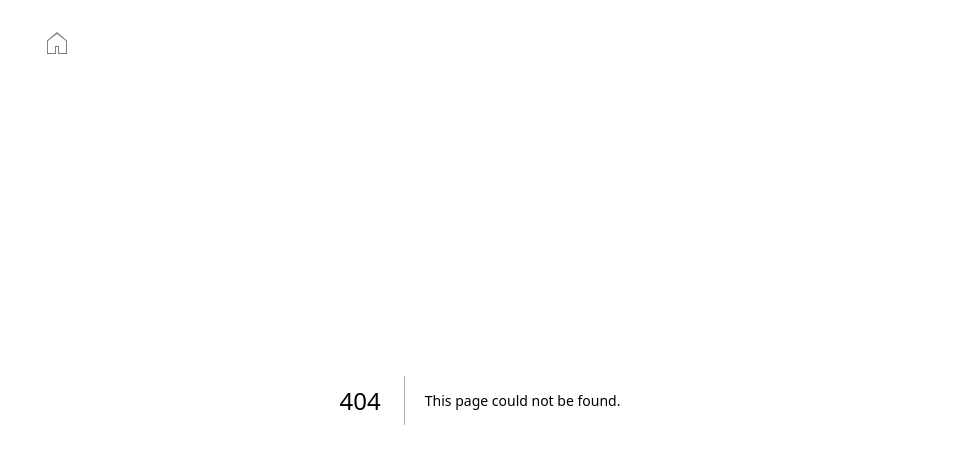
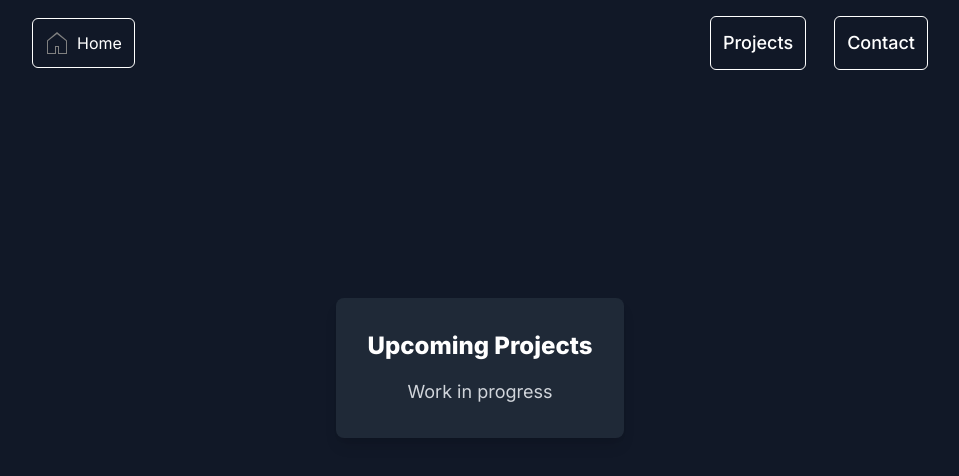
Before and after one commit to maltin1234/Portfolio, a Next.js app: page /projects/assembly in a window 1280 px wide. Before the commit this address had no page. Shown: the top 476 px of the page, without its empty margins (160-1119 px from the left). Built offline with nearby package versions, Linux system fonts and the light colour scheme.

Commit message:
added more project sections

```diff
--- a/app/components/NavBar.js
+++ b/app/components/NavBar.js
@@ -2,17 +2,22 @@
 import { usePathname } from "next/navigation";
 import Link from "next/link";
 import confetti from 'canvas-confetti';
+import { useState } from 'react';
 
 export default function NavBar() {
   const pathname = usePathname();
+  const [dropdownOpen, setDropdownOpen] = useState(false);
 
   const handleContactClick = () => {
-    // Create the confetti/fireworks effect
     confetti({
       particleCount: 100,
       spread: 70,
       origin: { y: 0.6 }
     });
+  };
+
+  const toggleDropdown = () => {
+    setDropdownOpen(!dropdownOpen);
   };
 
   return (
@@ -31,6 +36,41 @@ export default function NavBar() {
         </div>
       </Link>
       <nav className="flex text-lg gap-7 font-medium">
+        <div className="relative">
+          <button
+            className="p-3 border border-white rounded-md hover:bg-gray-200 hover:text-black transition duration-300"
+            onClick={toggleDropdown}
+          >
+            Projects
+          </button>
+          {dropdownOpen && (
+            <div
+              className="absolute top-full left-0 mt-2 w-48 bg-gray-800 border border-white rounded-md shadow-lg"
+              onMouseLeave={() => setDropdownOpen(false)}
+            >
+              <Link href="/projects/infosec">
+                <div className="p-3 hover:bg-gray-200 hover:text-black transition duration-300">
+                  Infosec
+                </div>
+              </Link>
+              <Link href="/projects/devops">
+                <div className="p-3 hover:bg-gray-200 hover:text-black transition duration-300">
+                  DevOps
+                </div>
+              </Link>
+              <Link href="/projects/assembly">
+                <div className="p-3 hover:bg-gray-200 hover:text-black transition duration-300">
+                  Assembly
+                </div>
+              </Link>
+              <Link href="/projects/programming">
+                <div className="p-3 hover:bg-gray-200 hover:text-black transition duration-300">
+                  Programming
+                </div>
+              </Link>
+            </div>
+          )}
+        </div>
         <Link href="/contact" className={`text-${pathname === "/contact" ? "gray" : "white"}`}>
           <div
             className="p-3 border border-white rounded-md hover:bg-gray-200 hover:text-black transition duration-300"
--- a/app/globals.css
+++ b/app/globals.css
@@ -221,3 +221,18 @@ body:has(.card[data-color="green"]:hover) {
   box-shadow: 0.6vmin 0.6vmin #fff, 1vmin 1vmin #d2e4ff, 1vmin 1vmin #d2e4ff,
     0.65vmin 1vmin #d2e4ff, 1vmin 0.65vmin #d2e4ff;
 }
+.image-container {
+  position: relative;
+  width: 100%;
+  padding-top: 56.25%; /* 16:9 Aspect Ratio */
+  overflow: hidden;
+}
+
+.image-container img {
+  position: absolute;
+  top: 0;
+  left: 0;
+  width: 100%;
+  height: 100%;
+  object-fit: cover;
+}
--- a/app/page.js
+++ b/app/page.js
@@ -5,28 +5,28 @@ import Image from "next/image";
 const Home = () => {
   const projects = [
     {
+      imageSrc: "/assets/Pazter_1.jpg",
       title: "Chrome Extension",
-      imageSrc: "/assets/Pazter_1.jpg",
-      description: "I started creating my own Chrome extension using Chrome's API to utilize the context menu for pasting notes that I can create myself. I wanted to create this extension to learn how extensions are developed and published, and for security and customization purposes."
+      description: "I started creating my own Chrome extension using Chromes API to utilize the context menu for pasting notes that I can create myself. I wanted to create this extension to learn how extensions are developed and published, and for security and customization purposes."
     },
     {
+      imageSrc: "/assets/SoundPlayer.jpg",
       title: "Sound Player Project",
-      imageSrc: "/assets/SoundPlayer.jpg",
       description: "This is a smaller project for a support call function at an entrance. The technology used includes Next.js with React, running on a Chrome OS kiosk."
     },
     {
+      imageSrc: "/assets/maxico.jpg",
       title: "Maxico Blog Site",
-      imageSrc: "/assets/maxico.jpg",
       description: "As an intern at Maxico, I was the first to help create a blog website from scratch using Vue, MongoDB, and Node.js. Later, our team migrated the project to React. Unfortunately, the company no longer exists."
     },
     {
+      imageSrc: "/assets/Sysadmin_bat.jpg",
       title: "System Admin Manual Project",
-      imageSrc: "/assets/Sysadmin_bat.jpg",
       description: "I aim to use the command line (cmd) as much as possible in my work and daily life. CMD is a powerful tool, and I've created a script that allows me to use commands without having to remember them all."
     },
     {
+      imageSrc: "/assets/llama.jpg",
       title: "Fine-tuning and Hosting AI",
-      imageSrc: "/assets/llama.jpg",
       description: "I hosted an AI locally on my computer and trained the Llama2 model on a custom dataset from Hugging Face. I am currently working on further developments in this area."
     },
   ];
@@ -38,10 +38,10 @@ const Home = () => {
           <div className="bg-gray-800 p-8 rounded-lg shadow-lg text-center">
             <h2 className="text-4xl font-extrabold mb-4 text-white">About Me</h2>
             <p className="text-lg text-gray-300 mb-4">
-              Hello! I'm <span className="font-semibold">Maltin</span>, a passionate tech enthusiast. I love working on projects in my free time. This website showcases some of my experiments and projects along with my CV. I specialize in <span className="font-semibold">system support and maintenance</span> and enjoy <span className="font-semibold">networking security, Linux, and Windows</span>.
+              Hello! I am <span className="font-semibold">Maltin</span>, a passionate tech enthusiast. I love working on projects in my free time. This website showcases some of my experiments and projects along with my CV. I specialize in <span className="font-semibold">system support and maintenance</span> and enjoy <span className="font-semibold">networking security, Linux, and Windows</span>.
             </p>
             <p className="text-lg text-gray-300">
-              Feel free to explore my projects and get in touch if you'd like to collaborate!
+              Feel free to explore my projects and get in touch if you would like to collaborate!
             </p>
           </div>
         </section>
@@ -51,10 +51,12 @@ const Home = () => {
         <div className="grid grid-cols-1 md:grid-cols-2 gap-10">
           {projects.map((project, index) => (
             <div key={index} className="bg-gray-700 rounded-lg shadow-xl p-6 flex flex-col">
-              <h2 className="text-xl font-semibold text-white">{project.title}</h2>
               {project.imageSrc && (
-                <Image src={project.imageSrc} alt={project.title} width={400} height={200} className="mt-2 rounded-lg" />
+                <div className="image-container">
+                  <Image src={project.imageSrc} alt={project.title} layout="fill" className="object-cover rounded-lg" />
+                </div>
               )}
+              <h2 className="text-xl font-semibold text-white mt-4">{project.title}</h2>
               <div className="text-gray-300 flex-grow overflow-y-auto mt-2 max-h-40 custom-scrollbar">
                 {project.description}
               </div>
--- /dev/null
+++ b/app/projects/assembly/page.js
@@ -0,0 +1,20 @@
+import React from "react";
+
+const Page = () => {
+  return (
+    <div className="text-white min-h-screen py-10 bg-gray-900 flex items-center justify-center">
+      <div className="max-w-6xl mx-auto px-4 py-10">
+        <section className="mb-16">
+          <div className="bg-gray-800 p-8 rounded-lg shadow-lg text-center">
+            <h2 className="text-2xl font-extrabold mb-4 text-white">Upcoming Projects</h2>
+            <p className="text-lg text-gray-300">
+              Work in progress
+            </p>
+          </div>
+        </section>
+      </div>
+    </div>
+  );
+};
+
+export default Page;
--- /dev/null
+++ b/app/projects/devops/page.js
@@ -0,0 +1,20 @@
+import React from "react";
+
+const Page = () => {
+  return (
+    <div className="text-white min-h-screen py-10 bg-gray-900 flex items-center justify-center">
+      <div className="max-w-6xl mx-auto px-4 py-10">
+        <section className="mb-16">
+          <div className="bg-gray-800 p-8 rounded-lg shadow-lg text-center">
+            <h2 className="text-2xl font-extrabold mb-4 text-white">Upcoming Projects</h2>
+            <p className="text-lg text-gray-300">
+              Work in progress
+            </p>
+          </div>
+        </section>
+      </div>
+    </div>
+  );
+};
+
+export default Page;
--- /dev/null
+++ b/app/projects/infosec/page.js
@@ -0,0 +1,20 @@
+import React from "react";
+
+const Page = () => {
+  return (
+    <div className="text-white min-h-screen py-10 bg-gray-900 flex items-center justify-center">
+      <div className="max-w-6xl mx-auto px-4 py-10">
+        <section className="mb-16">
+          <div className="bg-gray-800 p-8 rounded-lg shadow-lg text-center">
+            <h2 className="text-2xl font-extrabold mb-4 text-white">Upcoming Projects</h2>
+            <p className="text-lg text-gray-300">
+              Work in progress
+            </p>
+          </div>
+        </section>
+      </div>
+    </div>
+  );
+};
+
+export default Page;
--- /dev/null
+++ b/app/projects/programming/page.js
@@ -0,0 +1,20 @@
+import React from "react";
+
+const Page = () => {
+  return (
+    <div className="text-white min-h-screen py-10 bg-gray-900 flex items-center justify-center">
+      <div className="max-w-6xl mx-auto px-4 py-10">
+        <section className="mb-16">
+          <div className="bg-gray-800 p-8 rounded-lg shadow-lg text-center">
+            <h2 className="text-2xl font-extrabold mb-4 text-white">Upcoming Projects</h2>
+            <p className="text-lg text-gray-300">
+              Work in progress
+            </p>
+          </div>
+        </section>
+      </div>
+    </div>
+  );
+};
+
+export default Page;
```
